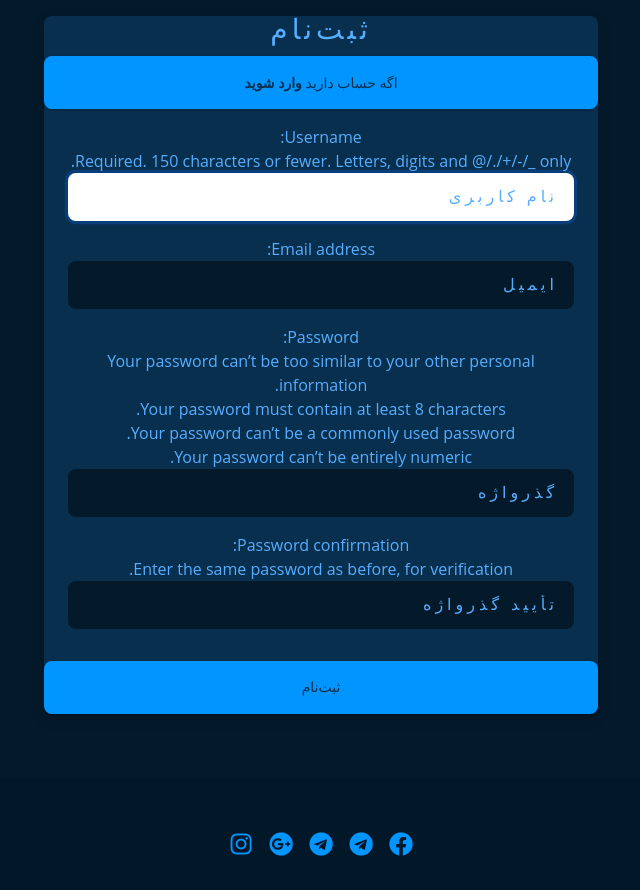
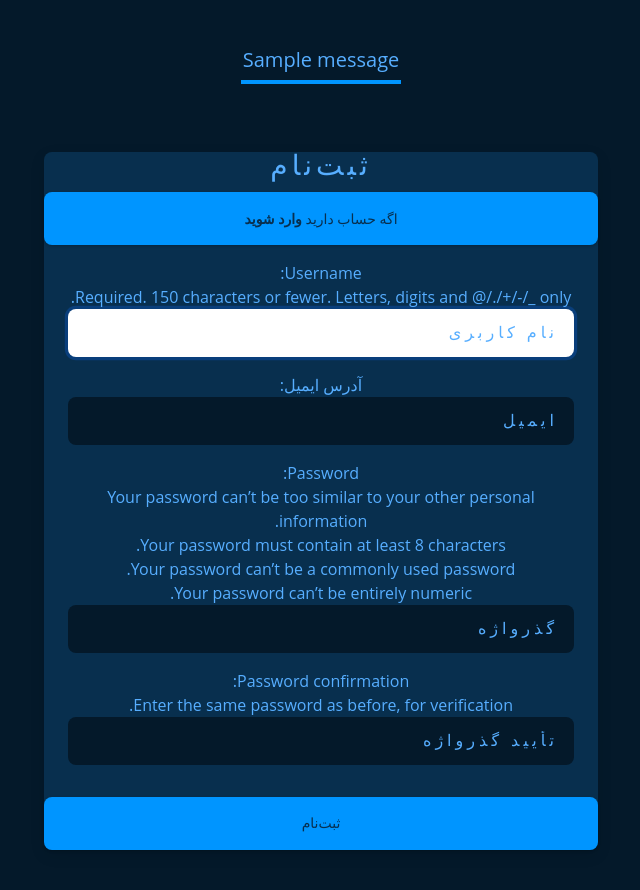
Before and after one commit to Akbaroo/dobiti, a Django app: page /auth/signup/ in a window 1280 px wide. Shown: the part 80-970 px from the top of the page, without its empty margins (319-959 px from the left). Run offline with Django 5.2, Linux system fonts and the light colour scheme; tables that the repository leaves empty hold one stand-in row (values such as "Sample post"); one stand-in notice (Sample message) is shown; some libraries are stand-ins or nearby versions.

Commit message:
Add email verification system: - Create signup view and email sending logic. - Implement email verification with token-based system. - Add custom email template for email verification. - Update user model to handle email verification status.

```diff
--- a/accounts/forms.py
+++ b/accounts/forms.py
@@ -1,3 +1,4 @@
+from django import forms
 from django.contrib.auth.forms import UserCreationForm, AuthenticationForm
 from django.contrib.auth import get_user_model
 
@@ -7,19 +8,39 @@
 class CustomUserCreationForm(UserCreationForm):
     class Meta:
         model = User
-        fields = ('username', 'email')
+        fields = ("username", "email")
 
     def __init__(self, *args, **kwargs):
         super().__init__(*args, **kwargs)
-        self.fields['username'].widget.attrs.update({'class': "form-control mb-3", 'placeholder': 'نام کاربری'})
-        self.fields['email'].widget.attrs.update({'class': "form-control mb-3", 'placeholder': 'ایمیل'})
-        self.fields['email'].required = True
-        self.fields['password1'].widget.attrs.update({'class': "form-control mb-3", 'placeholder': 'گذرواژه'})
-        self.fields['password2'].widget.attrs.update({'class': "form-control mb-3", 'placeholder': 'تأیید گذرواژه'})
+        self.fields["username"].widget.attrs.update(
+            {"class": "form-control mb-3", "placeholder": "نام کاربری"}
+        )
+        self.fields["email"].widget.attrs.update(
+            {"class": "form-control mb-3", "placeholder": "ایمیل"}
+        )
+        self.fields["password1"].widget.attrs.update(
+            {"class": "form-control mb-3", "placeholder": "گذرواژه"}
+        )
+        self.fields["password2"].widget.attrs.update(
+            {"class": "form-control mb-3", "placeholder": "تأیید گذرواژه"}
+        )
+
+
+class EmailForm(forms.Form):
+    email = forms.EmailField(label="ایمیل خود را وارد کنید.")
+
+    email.widget.attrs.update(
+        {"class": "form-control mb-3", "placeholder": "آدرس ایمیل"}
+    )
+
 
 
 class LoginForm(AuthenticationForm):
     def __init__(self, *args, **kwargs):
         super().__init__(*args, **kwargs)
-        self.fields['username'].widget.attrs.update({'class': "form-control mb-3", 'placeholder': 'نام کاربری'})
-        self.fields['password'].widget.attrs.update({'class': "form-control mb-3", 'placeholder': 'گذرواژه'})
+        self.fields["username"].widget.attrs.update(
+            {"class": "form-control mb-3", "placeholder": "نام کاربری"}
+        )
+        self.fields["password"].widget.attrs.update(
+            {"class": "form-control mb-3", "placeholder": "گذرواژه"}
+        )
--- a/accounts/models.py
+++ b/accounts/models.py
@@ -1,5 +1,6 @@
 from django.db import models
 from django.contrib.auth.models import AbstractUser, UserManager
+from django.utils.translation import gettext_lazy as _
 
 
 class UserManager(UserManager):
@@ -7,8 +8,9 @@
 
 
 class User(AbstractUser):
-    is_verified = models.BooleanField(default=False)
-    verification_token = models.CharField(max_length=64, blank=True, null=True)
+    is_verified = models.BooleanField(_('وضعیت تایید ایمیل'), default=False)
+    verification_token = models.CharField(max_length=64, editable=False, blank=True, null=True)
+    email = models.EmailField(_("آدرس ایمیل"), unique=True)
 
     objects = UserManager()
 
--- a/accounts/urls.py
+++ b/accounts/urls.py
@@ -5,7 +5,8 @@
 
 urlpatterns = [
     path('signup/', views.signup_view, name='signup'),
-    path("verify-email/<str:token>/", views.email_varify, name="email_varify"),
+    path("send-email/", views.send_email_verify, name="send_email_verify"),
+    path("verify-email/<str:token>/", views.email_verify, name="email_verify"),
     path('login/', views.LoginView.as_view(), name='login'),
     path('logout/', views.logout_view, name='logout'),
 ]
--- a/accounts/views.py
+++ b/accounts/views.py
@@ -1,80 +1,139 @@
-import string, random
+import string
+import random
 
 from django.template.loader import render_to_string
-from django.core.mail import send_mail
+from django.core.mail import EmailMultiAlternatives
 from django.conf import settings
 from django.urls import reverse
 from django.http import Http404
 from django.shortcuts import render, redirect
+from django.contrib import messages
+from django.contrib.auth import logout, get_user_model
+from django.contrib.auth import views as auth_views
 from django.contrib.sites.shortcuts import get_current_site
-from django.contrib.auth import views as auth_views
-from django.contrib.auth import logout, get_user_model, login
-from django.contrib import messages
 
-from .forms import CustomUserCreationForm, LoginForm
+from .forms import CustomUserCreationForm, LoginForm, EmailForm
 
 User = get_user_model()
 
+
+def next_url(request):
+    """Return the 'next' URL from GET parameters or '/' as fallback."""
+    return request.GET.get("next", "/")
+
+
 def generate_verification_token():
-    return ''.join(random.choices(string.ascii_letters + string.digits, k=64))
+    """Generate a random token for email verification."""
+    return "".join(random.choices(string.ascii_letters + string.digits, k=64))
+
 
 def signup_view(request):
+    """Handle user signup process."""
     if request.method == "POST":
         form = CustomUserCreationForm(request.POST)
         if form.is_valid():
-            user = form.save()
+            form.save()
+            # After successful signup, redirect to email verification step
+            return redirect(reverse("auth:send_email_verify") + f"?next={next_url(request)}")
+    else:
+        form = CustomUserCreationForm()
+
+    return render(request, "accounts/signup.html", {"form": form})
+
+
+def send_email_verify(request):
+    """Send email to user for verifying their email address."""
+    if request.method == "POST":
+        form = EmailForm(request.POST)
+        if form.is_valid():
+            email = form.cleaned_data.get("email")
+            try:
+                user = User.objects.get(email=email)
+            except User.DoesNotExist:
+                # Handle case where email is not found in the database
+                messages.warning(request, "ایمیل وارد شده اشتباه است یا شما هنوز ثبت‌نام نکرده‌اید.")
+                return redirect(next_url(request))
+
+            if user.is_verified:
+                # If email is already verified, inform the user
+                messages.info(request, "ایمیل شما قبلاً تأیید شده است.")
+                return redirect(reverse("auth:login"))
+
+            # Generate a verification token and save it to the user's profile
             verification_token = generate_verification_token()
             user.verification_token = verification_token
             user.save()
 
-            # send email
+            # Send the verification email
             current_site = get_current_site(request)
-            subject = 'تایید ایمیل شما'
-            message = render_to_string('accounts/verification_email.html', {
-                'user': user,
-                'domain': current_site.domain,
-                'token': verification_token,
-            })
-            send_mail(subject, message, settings.DEFAULT_FROM_EMAIL, [user.email])
+            scheme = 'https' if request.is_secure() else 'http'
+            verify_url = f"{scheme}://{current_site.domain}{reverse('auth:email_verify', args=[verification_token])}"
 
-            next_url = request.GET.get('next', '/')
-            return redirect(reverse("auth:email_varify") + f"?next={next_url}")
+            from_email = settings.DEFAULT_FROM_EMAIL
+            to = [user.email]
+            context = {
+                "user": user,
+                "domain": current_site.domain,
+                "token": verification_token,
+                "verify_url": verify_url,
+            }
+
+            # Render HTML message and prepare the plain text message
+            html_message = render_to_string("accounts/verification_email.html", context)
+            text_message = f"سلام {user.username} عزیز، لطفاً روی لینک زیر کلیک کنید تا ایمیل خود را تأیید کنید:\n\n{verify_url}"
+
+            # Send the email with both HTML and plain text alternatives
+            msg = EmailMultiAlternatives("تأیید ایمیل شما", text_message, from_email, to)
+            msg.attach_alternative(html_message, "text/html")
+            msg.send()
+
+            # Inform the user to check their email
+            messages.warning(request, "ایمیل تأیید ارسال شد. لطفاً صندوق ورودی ایمیل خود را بررسی کنید.")
+            return redirect(reverse("blog:home") + f"?next={next_url(request)}")
 
     else:
-        form = CustomUserCreationForm()
-    return render(request, "accounts/signup.html", {"form": form})
+        form = EmailForm()
+
+    return render(request, "accounts/send_email_verify.html", {"form": form})
 
 
-def logout_view(request):
-    logout(request)
-    next_url = request.GET.get('next', "/")
-    return redirect(next_url)
-
-
-def email_varify(request, token):
+def email_verify(request, token=None):
+    """Verify the user's email address using the token sent in the email."""
     try:
         user = User.objects.get(verification_token=token)
     except User.DoesNotExist:
-        raise Http404("Invalid token")
+        # If the token is invalid or expired, raise a 404 error
+        raise Http404("توکن نامعتبر است")
 
+    # Mark user as verified and clear the verification token
     user.is_verified = True
-    user.verification_token = ''
+    user.verification_token = ""
     user.save()
 
-    next_url = request.GET.get('next', '/')
-    return redirect(reverse("auth:login") + f"?next={next_url}")
+    return redirect(reverse("auth:login") + f"?next={next_url(request)}")
+
 
 class LoginView(auth_views.LoginView):
+    """Custom login view that checks if the user's email is verified."""
     form_class = LoginForm
 
     def form_valid(self, form):
         user = form.get_user()
         if not user.is_verified:
-            # اگر کاربر تأیید نشده، به صفحه‌ی تأیید ایمیل هدایت میشه
-            logout(user)
+            # Log the user out if their email is not verified and show a warning
+            logout(self.request)
             messages.warning(self.request, "لطفاً ابتدا ایمیل خود را تأیید کنید.")
-            next_url = self.request.GET.get('next', '/')
-            return redirect(reverse("auth:email_varify") + f"?next={next_url}")
-        # در غیر این صورت، لاگین انجام میشه
-        login(self.request, user)
+            messages.warning(
+                self.request,
+                f"برای تأیید ایمیل، به <a href='{reverse('auth:send_email_verify')}'>این لینک</a> بروید.",
+            )
+            return redirect("blog:home")
+
         return super().form_valid(form)
+
+
+def logout_view(request):
+    """Log the user out and redirect to the next URL."""
+    logout(request)
+    messages.info(request, "شما از حساب کاربری خود خارج شدید.")
+    return redirect(next_url(request))
--- a/templates/base.html
+++ b/templates/base.html
@@ -53,6 +53,7 @@
                                 {% else %}
                                     <li><a class="dropdown-item" href="{% url 'auth:login' %}?next={{ request.path }}">ورود</a></li>
                                     <li><a class="dropdown-item" href="{% url 'auth:signup' %}?next={{ request.path }}">ثبت‌نام</a></li>
+                                    <li><a class="dropdown-item" href="{% url 'auth:send_email_verify' %}?next={{ request.path }}">تایید ایمیل</a></li>
                                 {% endif %}
                             </ul>
                         </div>
@@ -60,6 +61,19 @@
                 </ul>
             </div>
     </nav>
+    {% if messages %}
+        <div class="container ">
+            <div class="row">
+                <div class="section-title mt-5">
+                    {% for message in messages %}
+                        <h5>{{ message|safe }}</h5>
+                        <div class="underline"></div>
+                    {% endfor %}
+                </div>
+            </div>
+        </div>
+
+    {% endif %}
 
     {% block content %}
     {% endblock content %}
```
Also changed, not shown: templates/accounts/send_email_verify.html (added, +29 -0 lines), templates/accounts/verification_email.html (+21 -3 lines), accounts/migrations/0001_initial.py, accounts/migrations/0002_alter_user_options.py (deleted), accounts/migrations/0003_user_is_verified_user_verification_token.py (deleted).
